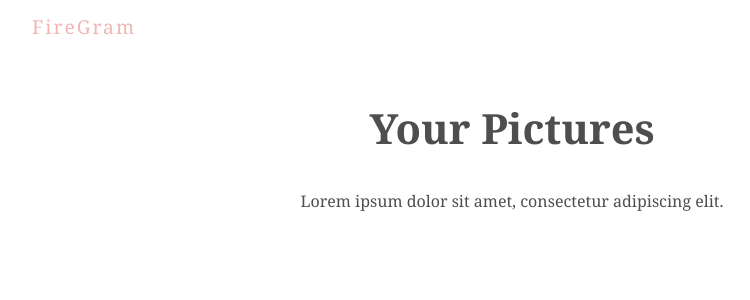
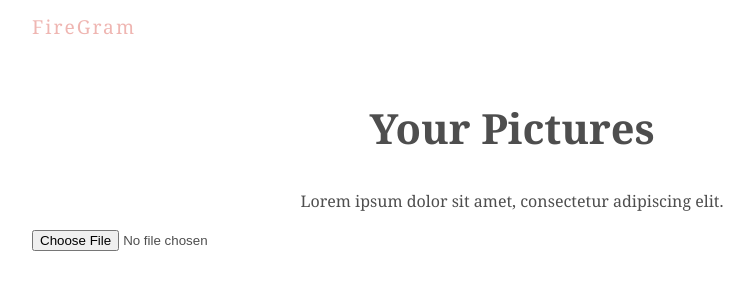
Before and after one commit to reem-elbakry/Firebase-React-Gallery, a React (Create React App) app: page / in a window 1280 px wide. Shown: the top 300 px of the page, without its empty margins (128-878 px from the left). Built offline with nearby package versions, Linux system fonts and the light colour scheme.

Commit message:
upload form

```diff
--- a/src/App.js
+++ b/src/App.js
@@ -1,10 +1,12 @@
 import React from "react";
 import Title from "./components/Title";
+import UploadForm from "./components/UploadForm";
 
 function App() {
   return (
     <div className="App">
       <Title />
+      <UploadForm />
     </div>
   );
 }
--- /dev/null
+++ b/src/components/UploadForm.jsx
@@ -0,0 +1,35 @@
+import React from "react";
+import { useState } from "react";
+
+const UploadForm = () => {
+  const [file, setFile] = useState(null);
+  const [error, setError] = useState(null);
+
+  //allowed file types
+  const types = ["image/png", "image/jpeg"];
+
+  const onChangeHandler = (e) => {
+    //to get the first selected file
+    let selected = e.target.files[0];
+    //store the selected file in local state << if file selected >>
+    if (selected && types.includes(selected.type)) {
+      setFile(selected);
+      setError("");
+    } else {
+      //reset the file value
+      setFile(null);
+      setError("Please select a valid file (png or jpeg)");
+    }
+  };
+  return (
+    <form>
+      <input type="file" onChange={onChangeHandler} />
+      <div className="output">
+        {error && <div className="error">{error}</div>}
+        {file && <div className="file">{file.name}</div>}
+      </div>
+    </form>
+  );
+};
+
+export default UploadForm;
```
Also changed, not shown: src/components/Title.jsx (renamed from src/components/Title.js).
